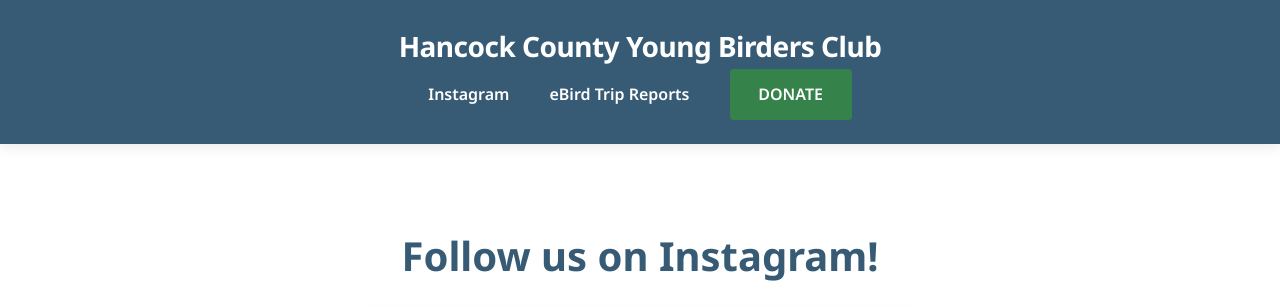
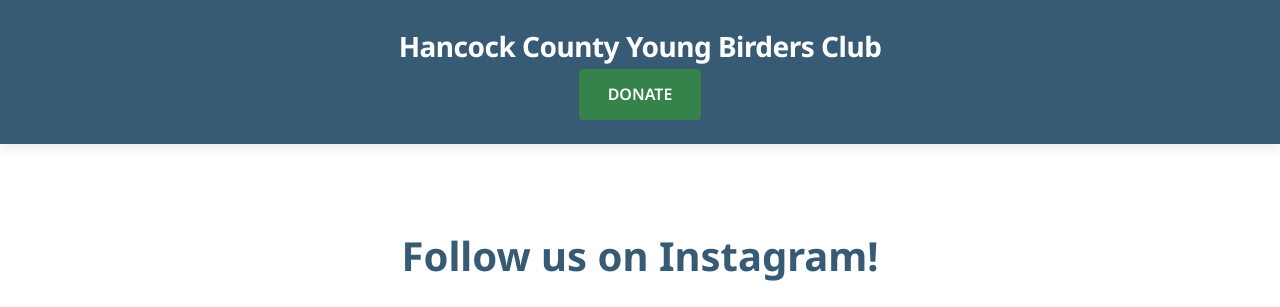
Before and after one commit to James-Longo/YBC_website, a website built with Vite: page index.html in a window 1280 px wide. Shown: the top 307 px of the page. Built offline with nearby package versions, Linux system fonts and the light colour scheme; no server answers; a script that the page names is missing.

Commit message:
Final ultra-minimal header: Removing navigation links to focus on primary action

```diff
--- a/index.html
+++ b/index.html
@@ -19,8 +19,6 @@
           <a href="#" class="logo">Hancock County Young Birders <span>Club</span></a>
 
           <div class="nav-links">
-            <a href="#instagram">Instagram</a>
-            <a href="#reports">eBird Trip Reports</a>
             <a href="https://app.99pledges.com/fund/birdathon2026/ybc" class="btn btn-primary" target="_blank">Donate</a>
           </div>
         </div>
```
